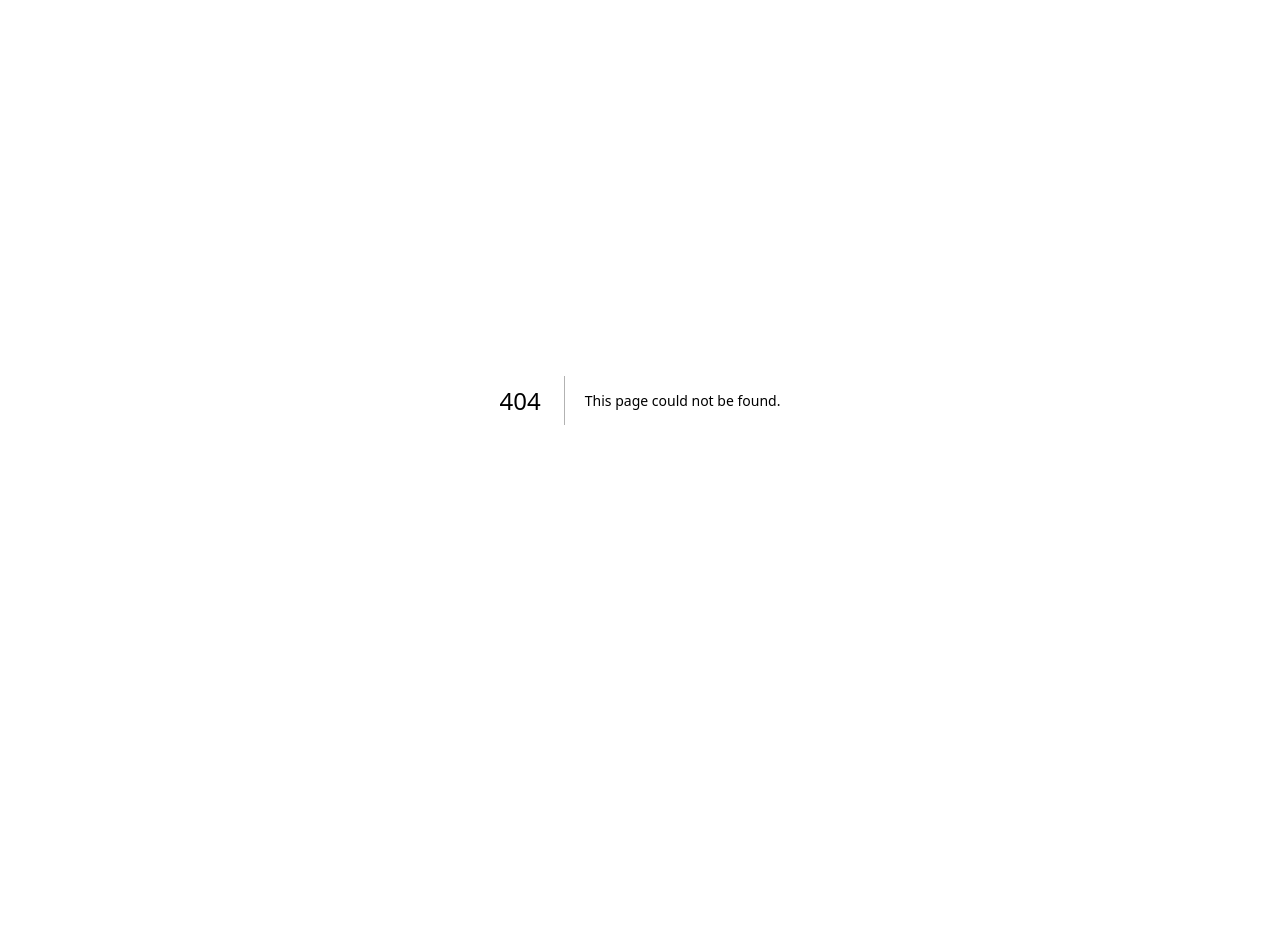
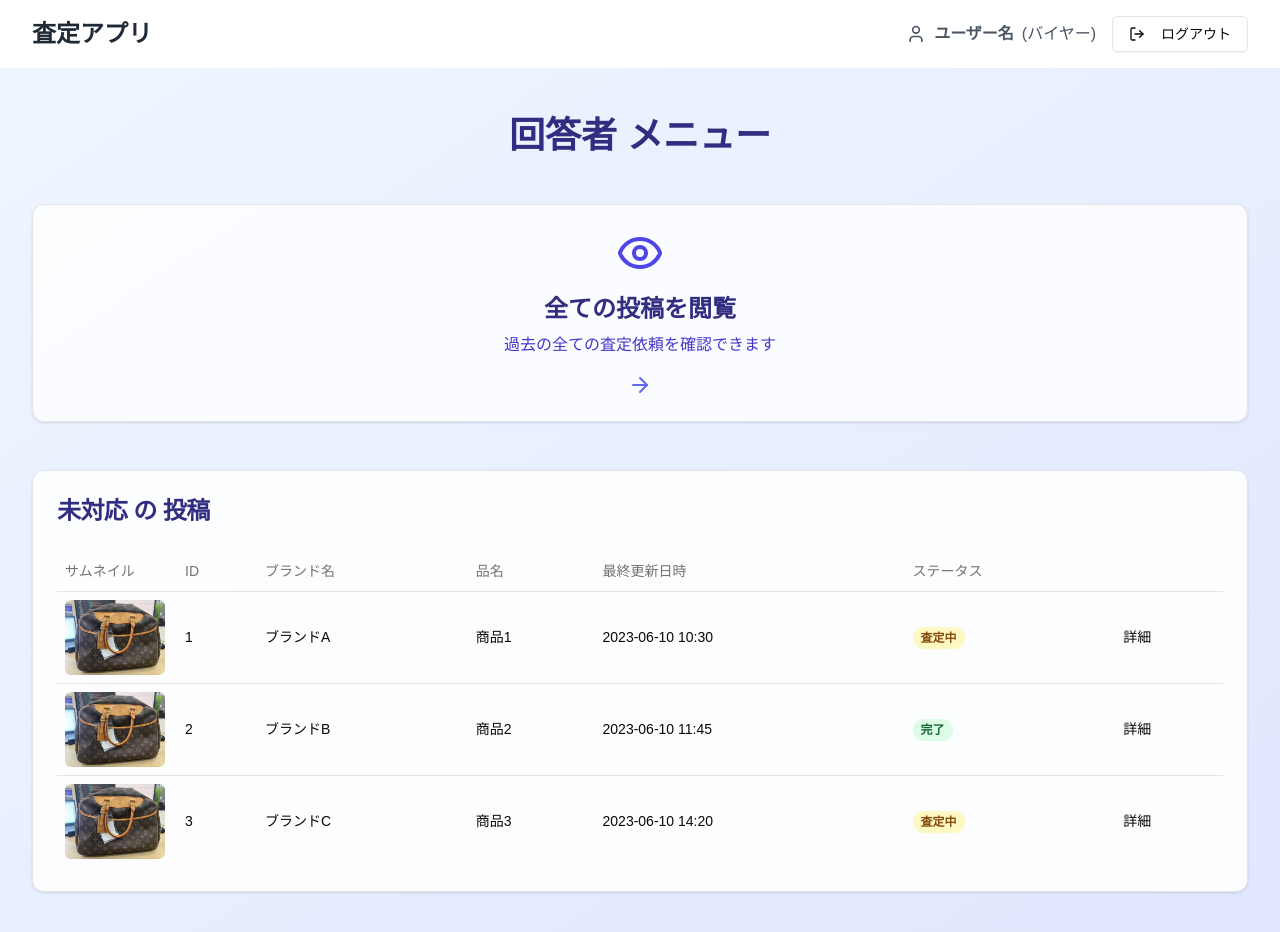
Before and after one commit to TadanobuTokiwa/appraisal-app, a Next.js app: page /respondent/Home in a window 1280 px wide. Before the commit this address had no page. Shown: the top 932 px of the page. Before the commit the page ends 800 px from the top, so only its background shows below. Built offline with nearby package versions, Linux system fonts and the light colour scheme.

Commit message:
respondent/Homeの作成

```diff
--- /dev/null
+++ b/src/app/respondent/Home/page.tsx
@@ -0,0 +1,39 @@
+import Link from 'next/link'
+import { Card, CardContent, CardHeader, CardTitle } from "@/components/ui/card"
+import { Eye, ArrowRight } from 'lucide-react'
+import Header from '@/features/components/Header'
+import PostsList from '@/features/PostsList'
+
+export default function MenuScreen() {
+    return (
+        <>
+        <Header />
+        <div className="min-h-screen bg-gradient-to-br from-blue-50 to-indigo-100 py-12 px-4 sm:px-6 lg:px-8">
+        <div className="max-w-7xl mx-auto">
+            <h1 className="text-4xl font-bold text-center text-indigo-900 mb-12">回答者 メニュー</h1>
+            <div className="grid gap-6 grid-cols-1 mb-12">
+            <Link href="/all-posts" className="transform transition duration-500 hover:scale-105">
+                <Card className="h-full bg-white bg-opacity-80 hover:bg-opacity-100 transition-all duration-300">
+                <CardContent className="flex flex-col items-center justify-center h-full p-6">
+                    <Eye className="h-12 w-12 text-indigo-600 mb-4" />
+                    <h2 className="text-2xl font-semibold text-indigo-900 mb-2">全ての投稿を閲覧</h2>
+                    <p className="text-indigo-700 mb-4 text-center">過去の全ての査定依頼を確認できます</p>
+                    <ArrowRight className="h-6 w-6 text-indigo-500" />
+                </CardContent>
+                </Card>
+            </Link>
+            </div>
+
+            <Card className="bg-white bg-opacity-90">
+            <CardHeader>
+                <CardTitle className="text-2xl font-bold text-indigo-900">未対応 の 投稿</CardTitle>
+            </CardHeader>
+            <CardContent>
+                <PostsList />
+            </CardContent>
+            </Card>
+        </div>
+        </div>
+        </>
+    )
+}
```
